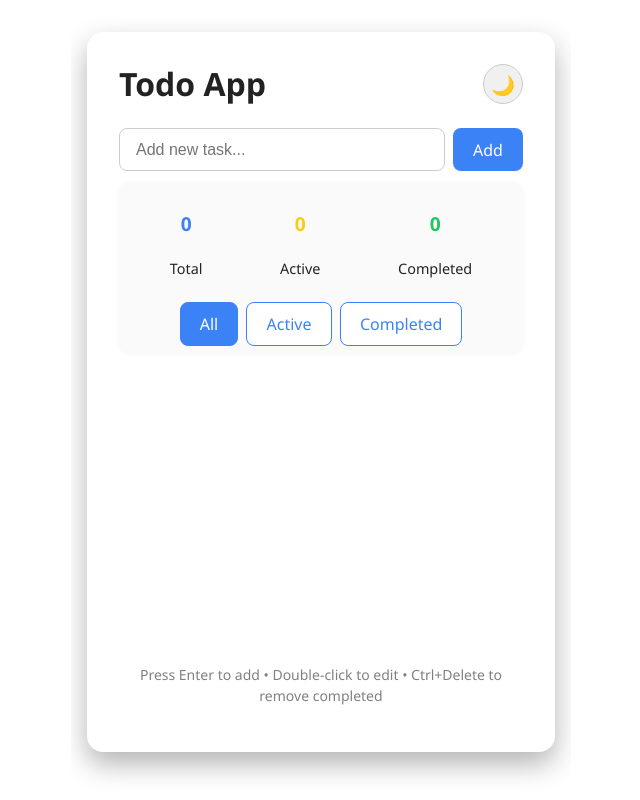
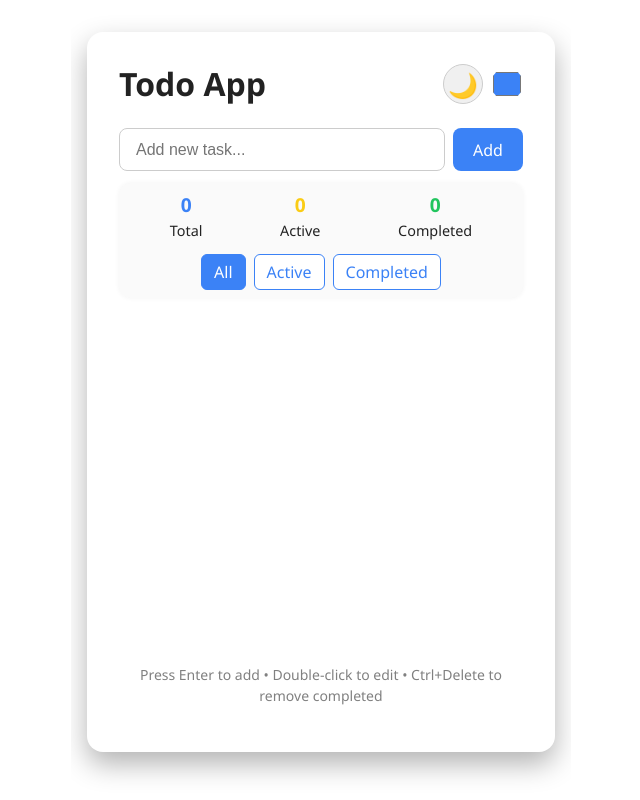
Before and after one commit to cheaneatine/Clean-React-Architecture-To-Do-List, a React (Vite) app: page / in a window 1280 px wide. Shown: the whole page, without its empty margins (319-959 px from the left). Built offline with nearby package versions, Linux system fonts and the light colour scheme.

Commit message:
Added theme color picker for custom app themes

```diff
--- a/src/components/TodoApp.tsx
+++ b/src/components/TodoApp.tsx
@@ -1,5 +1,6 @@
 import React, { useEffect, useState } from "react";
 import { useTaskUseCase } from "../usecases/UseTaskUseCase";
+import { useThemeUseCase } from "../hooks/useThemeCases";
 import { useDarkMode } from "../hooks/useDarkMode";
 import "../styles/todo.css";
 
@@ -15,11 +16,14 @@ const TodoApp: React.FC = () => {
     getFilteredTasks,
   } = useTaskUseCase();
 
+  const { isColorLight, applyThemeColor } = useThemeUseCase();
   const [title, setTitle] = useState("");
   const [editingId, setEditingId] = useState<string | null>(null);
   const [editingTitle, setEditingTitle] = useState("");
   const [filter, setFilter] = useState<"all" | "active" | "completed">("all");
   const [darkMode, setDarkMode] = useDarkMode();
+  const [customColor, setCustomColor] = useState("#3b82f6");
+  const [isLightColor, setIsLightColor] = useState(false);
 
   useEffect(() => {
     loadTasks();
@@ -35,32 +39,40 @@ const TodoApp: React.FC = () => {
     return () => window.removeEventListener("keydown", handler);
   }, [handleRemoveCompleted]);
 
+  useEffect(() => {
+    applyThemeColor(customColor);
+    setIsLightColor(isColorLight(customColor));
+  }, [customColor]);
+
   const filteredTasks = getFilteredTasks(filter);
 
   return (
     <div className={darkMode ? "dark" : ""}>
       <div className="body-wrapper">
         <div className="todo-container">
-          {/* Header */}
           <div className="todo-header">
             <h1>Todo App</h1>
-            <button
-              className="theme-toggle-btn"
-              onClick={() => setDarkMode(!darkMode)}
+            <div
+              style={{ display: "flex", gap: "0.5rem", alignItems: "center" }}
             >
-              <span
-                style={{
-                  display: "inline-block",
-                  transition: "transform 0.3s ease",
-                  transform: darkMode ? "rotate(180deg)" : "rotate(0deg)",
-                }}
+              <button
+                className="theme-toggle-btn"
+                onClick={() => setDarkMode(!darkMode)}
               >
-                {darkMode ? "🌞" : "🌙"}
-              </span>
-            </button>
+                <span className={`emoji-icon ${darkMode ? "rotate" : ""}`}>
+                  {darkMode ? "🌞" : "🌙"}
+                </span>
+              </button>
+              <input
+                type="color"
+                value={customColor}
+                onChange={(e) => setCustomColor(e.target.value)}
+                className="color-picker"
+                title="Pick a theme color"
+              />
+            </div>
           </div>
 
-          {/* Input */}
           <div className="input-row">
             <input
               className="todo-input"
@@ -85,29 +97,32 @@ const TodoApp: React.FC = () => {
             </button>
           </div>
 
-          {/* Stats */}
           <div className="todo-stats">
             <div className="todo-stats-values">
               <div>
-                <p>{allTasks.length}</p>
-                <p>Total</p>
+                <p className="stat-number">{allTasks.length}</p>
+                <p className="stat-label">Total</p>
               </div>
               <div>
-                <p>{allTasks.filter((t) => !t.completed).length}</p>
-                <p>Active</p>
+                <p className="stat-number">
+                  {allTasks.filter((t) => !t.completed).length}
+                </p>
+                <p className="stat-label">Active</p>
               </div>
               <div>
-                <p>{allTasks.filter((t) => t.completed).length}</p>
-                <p>Completed</p>
+                <p className="stat-number">
+                  {allTasks.filter((t) => t.completed).length}
+                </p>
+                <p className="stat-label">Completed</p>
               </div>
             </div>
-
-            {/* Filters */}
             <div className="todo-filters">
               {["all", "active", "completed"].map((f) => (
                 <button
                   key={f}
-                  className={`todo-filter-btn ${filter === f ? "active" : ""}`}
+                  className={`todo-filter-btn ${filter === f ? "active" : ""} ${
+                    filter === f && isLightColor ? "light-active" : ""
+                  }`}
                   onClick={() => setFilter(f as any)}
                 >
                   {f[0].toUpperCase() + f.slice(1)}
@@ -116,7 +131,6 @@ const TodoApp: React.FC = () => {
             </div>
           </div>
 
-          {/* Task List */}
           <div className="task-list">
             {filteredTasks.map((task) => (
               <div key={task.id} className="task-item">
@@ -155,8 +169,8 @@ const TodoApp: React.FC = () => {
                         setEditingId(task.id);
                         setEditingTitle(task.title);
                       }}
+                      className={task.completed ? "completed" : ""}
                       style={{ flex: 1, cursor: "text" }}
-                      className={task.completed ? "completed" : ""}
                     >
                       {task.title}
                     </span>
@@ -172,7 +186,6 @@ const TodoApp: React.FC = () => {
             ))}
           </div>
 
-          {/* Footer */}
           <p className="todo-footer">
             Press Enter to add • Double-click to edit • Ctrl+Delete to remove
             completed
--- /dev/null
+++ b/src/hooks/useThemeCases.tsx
@@ -0,0 +1,31 @@
+export function useThemeUseCase() {
+  function isColorLight(hex: string) {
+    const c = hex.substring(1);
+    const rgb = parseInt(c, 16);
+    const r = (rgb >> 16) & 0xff;
+    const g = (rgb >> 8) & 0xff;
+    const b = rgb & 0xff;
+    const brightness = 0.299 * r + 0.587 * g + 0.114 * b;
+    return brightness > 186;
+  }
+
+  function applyThemeColor(color: string) {
+    // Update CSS variable
+    document.documentElement.style.setProperty("--primary-color", color);
+
+    // Adjust all active filter buttons
+    const light = isColorLight(color);
+    document.querySelectorAll(".todo-filter-btn.active").forEach((btn) => {
+      if (light) {
+        btn.classList.add("light-active");
+      } else {
+        btn.classList.remove("light-active");
+      }
+    });
+  }
+
+  return {
+    isColorLight,
+    applyThemeColor,
+  };
+}
--- a/src/styles/todo.css
+++ b/src/styles/todo.css
@@ -1,4 +1,3 @@
-/* Reset & Base */
 * {
   box-sizing: border-box;
 }
@@ -10,11 +9,9 @@ html, body {
   font-family: 'Segoe UI', sans-serif;
   transition: background-color 0.3s, color 0.3s;
 }
-
 body {
   color: #222;
 }
-
 .dark body {
   color: #ffffff;
 }
@@ -33,7 +30,7 @@ body {
 .todo-container {
   width: 100%;
   max-width: 600px;
-  height: 90vh; /* fixed height */
+  height: 90vh;
   background-color: #ffffff;
   border-radius: 16px;
   padding: 2rem;
@@ -42,11 +39,9 @@ body {
   flex-direction: column;
   overflow: hidden;
 }
-
 .dark .todo-container {
   background-color: #1f1f1f;
 }
-
 @media (max-width: 640px) {
   .todo-container {
     padding: 1rem;
@@ -55,7 +50,6 @@ body {
     height: 100%;
     justify-content: flex-start;
   }
-
   .body-wrapper {
     align-items: flex-start;
   }
@@ -66,15 +60,14 @@ body {
   display: flex;
   justify-content: space-between;
   align-items: center;
-  margin-bottom: 1.50rem;
+  margin-bottom: 1.5rem;
 }
-
 .todo-header h1 {
   font-size: 2rem;
   margin: 0;
 }
 
-/* Buttons */
+/* Theme Toggle */
 .theme-toggle-btn {
   background-color: #f0f0f0;
   color: #222;
@@ -90,40 +83,16 @@ body {
   cursor: pointer;
   transition: background-color 0.3s, color 0.3s;
 }
-
-/* Hover for light mode */
 .theme-toggle-btn:hover {
   background-color: #e0e0e0;
 }
-
-/* Dark mode style */
 .dark .theme-toggle-btn {
   background-color: #333;
   color: #fff;
   border-color: #555;
 }
-
-/* Hover for dark mode */
 .dark .theme-toggle-btn:hover {
   background-color: #444;
-}
-
-.todo-button {
-  background-color: #3b82f6;
-  color: white;
-}
-
-.todo-button:hover {
-  background-color: #2563eb;
-}
-
-.dark .todo-button {
-  background-color: #60a5fa;
-  color: white;
-}
-
-.dark .todo-button:hover {
-  background-color: #3b82f6;
 }
 
 /* Input */
@@ -132,7 +101,6 @@ body {
   gap: 0.5rem;
   margin-bottom: 0.75rem;
 }
-
 .todo-input {
   flex: 1;
   padding: 0.6rem 1rem;
@@ -143,12 +111,10 @@ body {
   color: #000;
   transition: border 0.2s, background-color 0.3s, color 0.3s;
 }
-
 .todo-input:focus {
   outline: none;
   border-color: #888;
 }
-
 .dark .todo-input {
   background-color: #2c2c2c;
   color: #fff;
@@ -172,7 +138,7 @@ body {
   display: flex;
   justify-content: space-around;
   text-align: center;
-  margin-bottom: 0.5rem;
+  margin-bottom: 0.75rem;
 }
 
 .stat-block {
@@ -220,23 +186,46 @@ body {
   gap: 0.5rem;
   flex-wrap: wrap;
 }
-
 .todo-filter-btn {
+  border: 1px solid var(--primary-color);
   background-color: white;
-  color: #3b82f6;
-  border: 1px solid #3b82f6;
+  color: var(--primary-color);
+  padding: 0.4rem 0.75rem;
+  border-radius: 6px;
+  cursor: pointer;
+  transition: all 0.2s ease;
+}
+.todo-filter-btn:hover {
+  background-color: var(--primary-color);
+  color: #fff;
 }
 
-.todo-filter-btn:hover {
-  background-color: #eff6ff;
-}
-
+/* Active filter button */
 .todo-filter-btn.active {
-  background-color: #3b82f6;
+  background-color: var(--primary-color);
   color: white;
 }
 
-/* Task Items */
+.todo-filter-btn.active.light-active {
+  color: black;
+}
+
+.todo-filter-btn.active.light-active:hover {
+  color: black;
+  background-color: var(--primary-color);
+}
+
+.todo-filter-btn.active:hover:not(.light-active) {
+  color: white;
+  background-color: var(--primary-color);
+}
+
+/* Task List */
+.task-list {
+  flex: 1;
+  overflow-y: auto;
+  padding-right: 0.5rem;
+}
 .task-item {
   display: flex;
   align-items: center;
@@ -247,34 +236,23 @@ body {
   justify-content: space-between;
   transition: background-color 0.3s, transform 0.1s ease-in-out;
 }
-
 .task-item:hover {
   background-color: #dedede;
   transform: scale(1.01);
 }
-
 .dark .task-item {
   background-color: #2c2c2c;
 }
 .dark .task-item:hover {
   background-color: #3a3a3a;
 }
-
-.task-list {
-  flex: 1;
-  overflow-y: auto;
-  padding-right: 0.5rem;
-}
-
 .task-left {
   display: flex;
   align-items: center;
   gap: 0.6rem;
   flex: 1;
 }
-
 .task-left input[type="checkbox"] {
-  -webkit-appearance: none;
   appearance: none;
   width: 1.2rem;
   height: 1.2rem;
@@ -285,7 +263,6 @@ body {
   place-content: center;
   background-color: white;
 }
-
 .task-left input[type="checkbox"]::before {
   content: "";
   width: 0.6rem;
@@ -295,31 +272,23 @@ body {
   box-shadow: inset 1em 1em #3b82f6;
   border-radius: 2px;
 }
-
 .task-left input[type="checkbox"]:checked::before {
   transform: scale(1);
 }
-
-/* Dark mode override */
 .dark .task-left input[type="checkbox"] {
   background-color: #2c2c2c;
   border-color: #60a5fa;
 }
-
 .dark .task-left input[type="checkbox"]::before {
   box-shadow: inset 1em 1em #60a5fa;
 }
-
-
 .task-left span {
   cursor: text;
 }
-
 .task-left span.completed {
   text-decoration: line-through;
   opacity: 0.6;
 }
-
 .task-delete {
   color: red;
   background: none;
@@ -328,44 +297,60 @@ body {
   cursor: pointer;
   transition: color 0.3s;
 }
-
 .task-delete:hover {
   color: darkred;
 }
 
-/* LIGHT MODE scrollbar */
+/* Scrollbar */
 .task-list::-webkit-scrollbar {
   width: 8px;
 }
-
 .task-list::-webkit-scrollbar-track {
   background: #f0f0f0;
   border-radius: 4px;
 }
-
 .task-list::-webkit-scrollbar-thumb {
   background: #bbb;
   border-radius: 4px;
 }
-
 .task-list::-webkit-scrollbar-thumb:hover {
   background: #999;
 }
-
-/* DARK MODE scrollbar */
 .dark .task-list::-webkit-scrollbar-track {
   background: #2a2a2a;
 }
-
 .dark .task-list::-webkit-scrollbar-thumb {
   background: #555;
 }
-
 .dark .task-list::-webkit-scrollbar-thumb:hover {
   background: #777;
 }
 
-/* Emoji Animation */
+/* Custom Theme Color */
+:root {
+  --primary-color: #3b82f6;
+}
+.todo-button {
+  background-color: var(--primary-color);
+  color: white;
+}
+.todo-button:hover {
+  filter: brightness(1.1);
+}
+
+/* Color Picker */
+.color-picker {
+  border: none;
+  width: 2rem;
+  height: 2rem;
+  padding: 0;
+  border-radius: 50%;
+  cursor: pointer;
+  background: none;
+  outline: none;
+}
+
+/* Emoji animation */
 .emoji-icon {
   display: inline-block;
   font-size: 1.5rem;
```
